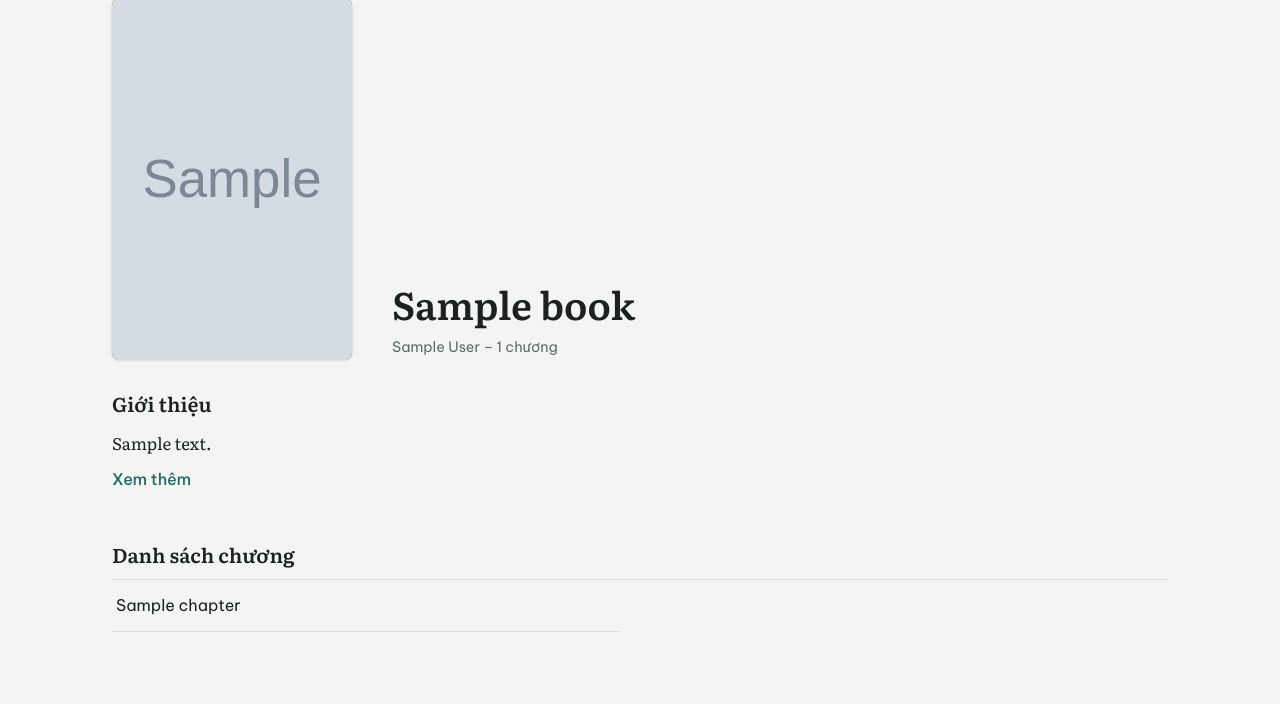
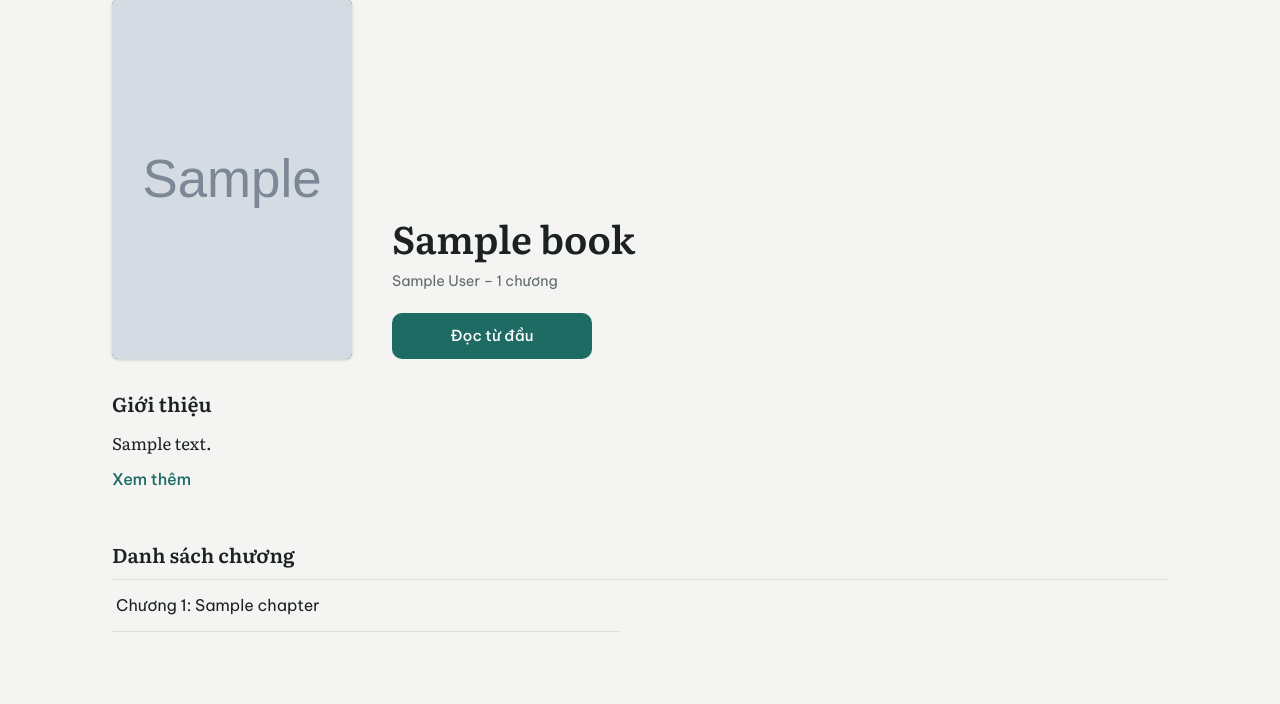
Before and after one commit to vonhathanh/lm-translate, a FastAPI app: template server/templates/book_detail.html in a window 1280 px wide. Shown: the part 132-836 px from the top of the page. Run offline with FastAPI, Linux system fonts and the light colour scheme; the template is opened without the code that fills it: most values are stand-ins (such as "Sample title", 1, 10 or a date in 2020); grey boxes marked "Sample" are stand-in pictures.

Commit message:
almost finish FE work

```diff
--- a/server/database.py
+++ b/server/database.py
@@ -124,7 +124,7 @@ async def find_all_books(page: int, limit: int):
     async with SessionLocal() as session:
         count_statement = select(func.count()).select_from(Book)
         total = (await session.exec(count_statement)).one()
-        statement = select(Book).order_by(Book.id).offset(page * limit).limit(limit)
+        statement = select(Book).order_by(Book.id).offset((page-1) * limit).limit(limit)
         books = (await session.exec(statement)).fetchmany()
         return {"total": total, "books": books}
 
@@ -135,9 +135,9 @@ async def find_chapter(book_id: int, index: int):
         return (await session.exec(statement)).first()
 
 
-async def find_chapter_detail_by_id(chapter_id: int):
+async def find_chapter_detail_by_id(book_id: int, chapter_index: int):
     async with SessionLocal() as session:
-        statement = select(Chapter, Book).join(Chapter.book).where(Chapter.id == chapter_id)
+        statement = select(Chapter, Book).join(Chapter.book).where(Chapter.book_id == book_id, Chapter.index == chapter_index)
         row = (await session.exec(statement)).first()
         if row is None:
             return row
--- a/server/main.py
+++ b/server/main.py
@@ -1,3 +1,4 @@
+import math
 import os
 
 from dotenv import load_dotenv
@@ -204,24 +205,42 @@ def read_root():
     return "Hello World"
 
 @app.get("/api/v1/books", response_class=HTMLResponse)
-async def get_all_books(request: Request, page: int = 0, limit: int = 10) -> list[Book]:
+async def get_all_books(request: Request, page: int = 1, limit: int = 10) -> list[Book]:
+    if page < 1:
+        raise HTTPException(
+                status_code=status.HTTP_400_BAD_REQUEST,
+                detail="Page must be > 0",
+            )
     data = await find_all_books(page, limit)
     return templates.TemplateResponse(
-        request=request, name="books.html", context={"books": data["books"], "total": data["total"], "pages": data["total"] // limit}
+        request=request, name="books.html", context={"books": data["books"], "total": data["total"], "page": page, "pages": math.ceil(data["total"] / limit)}
     )
 
 @app.get("/api/v1/book/{book_id}", response_class=HTMLResponse)
-async def get_book_detail(request: Request, book_id: int):
+async def get_book_detail(request: Request, book_id: int, page: int = 1, limit: int = 10):
     context = await find_book_detail_by_id(book_id)
+    # TECH_DEBT
+    # paginated manually, ideally chapters should be cached and user won't have to call this API again
+    # but it's not supported for now
+    pages = math.ceil(len(context["chapters"])/limit)
+    context["chapters"] = context["chapters"][(page-1) * limit: (page) * limit]
     return templates.TemplateResponse(
-        request=request, name="book_detail.html", context=context
+        request=request, name="book_detail.html", context={
+            **context,
+            "page": page,
+            "pages": pages
+        }
     )
 
-@app.get("/api/v1/chapter/{chapter_id}", response_class=HTMLResponse)
-async def get_chapter_detail(request: Request, chapter_id: int):
-    context = await find_chapter_detail_by_id(chapter_id)
+@app.get("/api/v1/chapter/{book_id}/{chapter_index}", response_class=HTMLResponse)
+async def get_chapter_detail(request: Request, book_id: int, chapter_index: int):
+    context = await find_chapter_detail_by_id(book_id, chapter_index)
+    paragraphs = context["chapter"].content.split('\n')
     return templates.TemplateResponse(
-        request=request, name="chapter.html", context=context
+        request=request, name="chapter.html", context={
+            **context,
+            "paragraphs": paragraphs
+        }
     )
 
 
@@ -279,7 +298,7 @@ async def translate_text_from_file(file: UploadFile):
     try:
         text_content = content.decode("utf-8")
         chapters = re.split(r"第\d+章", text_content)
-        for i in range(1, 3):
+        for i in range(len(chapters)):
             await queue.add(
                 "translate",
                 {"title": filename, "chapter_index": i, "content": chapters[i]},
--- a/server/static/css/app.css
+++ b/server/static/css/app.css
@@ -142,8 +142,8 @@ img { max-width: 100%; display: block; }
 .setting-row { display: flex; gap: 8px; }
 .setting-row .btn { flex: 1; padding: 0 8px; }
 
-.reader { max-width: 40rem; margin: 0 auto; padding: 84px 22px 140px; }
-@media (min-width: 700px) { .reader { max-width: 44rem; padding: 110px 32px 160px; } }
+.reader { max-width: 60rem; margin: 0 auto; padding: 84px 22px 140px; }
+@media (min-width: 700px) { .reader { max-width: 54rem; padding: 110px 32px 160px; } }
 .reader h1 { font-size: 1.55rem; text-align: center; text-wrap: balance; }
 @media (min-width: 700px) { .reader h1 { font-size: 2rem; } }
 .reader-meta { text-align: center; color: var(--muted); font-size: .85rem; margin: 12px 0 28px; padding-bottom: 20px; border-bottom: 1px solid var(--line); }
--- a/server/templates/book_detail.html
+++ b/server/templates/book_detail.html
@@ -11,8 +11,8 @@
     <div class="detail-info">
       <h1>{{ book.title }}</h1>
       <p class="muted">{{ book.author }} – {{ book.chapter_count }} chương</p>
-      {% if first_chapter %}
-      <a class="btn btn-primary" href="{{ url_for('get_chapter_detail', chapter_id=first_chapter.id) }}">Đọc từ đầu</a>
+      {% if book.chapter_count > 0 %}
+      <a class="btn btn-primary" href="{{ url_for('get_chapter_detail', book_id=book.id, chapter_index=1) }}">Đọc từ đầu</a>
       {% endif %}
     </div>
   </div>
@@ -29,10 +29,10 @@
     {% if chapters %}
     <ul class="chapters">
       {% for c in chapters %}
-      <li><a href="{{ url_for('get_chapter_detail', chapter_id=c.id) }}">{{ c.title }}</a></li>
+      <li><a href="{{ url_for('get_chapter_detail', book_id=book.id, chapter_index=c.index) }}">Chương {{c.index}}: {{ c.title }}</a></li>
       {% endfor %}
     </ul>
-    {{ pager(page, pages, 'get_book_detail', book_id=book.id, _anchor='chapters') }}
+    {{ pager(page, pages, url_for('get_book_detail', book_id=book.id)) }}
     {% else %}
     <p class="empty">Truyện này chưa có chương nào.</p>
     {% endif %}
--- a/server/templates/books.html
+++ b/server/templates/books.html
@@ -19,7 +19,7 @@
     </li>
     {% endfor %}
   </ul>
-  {{ pager(page, pages, 'get_all_books') }}
+  {{ pager(page, pages, url_for('get_all_books')) }}
   {% else %}
   <p class="empty">Chưa có truyện nào. Hãy quay lại sau.</p>
   {% endif %}
--- a/server/templates/macros.html
+++ b/server/templates/macros.html
@@ -10,17 +10,17 @@
 {% endmacro %}
 
 {# Prev / next pager. Extra keyword args are passed to url_for (e.g. book_id=1, _anchor='chapters'). #}
-{% macro pager(page, pages, endpoint) %}
+{% macro pager(page, pages, base_url, anchor='') %}
 {% if pages > 1 %}
 <nav class="pager" aria-label="Phân trang">
   {% if page > 1 %}
-    <a class="btn btn-quiet" rel="prev" href="{{ url_for(endpoint, page=page-1, **kwargs) }}">Trang trước</a>
+    <a class="btn btn-quiet" rel="prev" href="{{ base_url ~ '?page=' ~ (page - 1) ~ anchor }}">Trang trước</a>
   {% else %}
     <span class="btn btn-quiet is-disabled" aria-disabled="true">Trang trước</span>
   {% endif %}
   <span class="pager-status">Trang {{ page }} / {{ pages }}</span>
   {% if page < pages %}
-    <a class="btn btn-quiet" rel="next" href="{{ url_for(endpoint, page=page+1, **kwargs) }}">Trang sau</a>
+    <a class="btn btn-quiet" rel="next" href="{{ base_url ~ '?page=' ~ (page + 1) ~ anchor }}">Trang sau</a>
   {% else %}
     <span class="btn btn-quiet is-disabled" aria-disabled="true">Trang sau</span>
   {% endif %}
```
Also changed, not shown: server/templates/chapter.html (+5 -5 lines).
